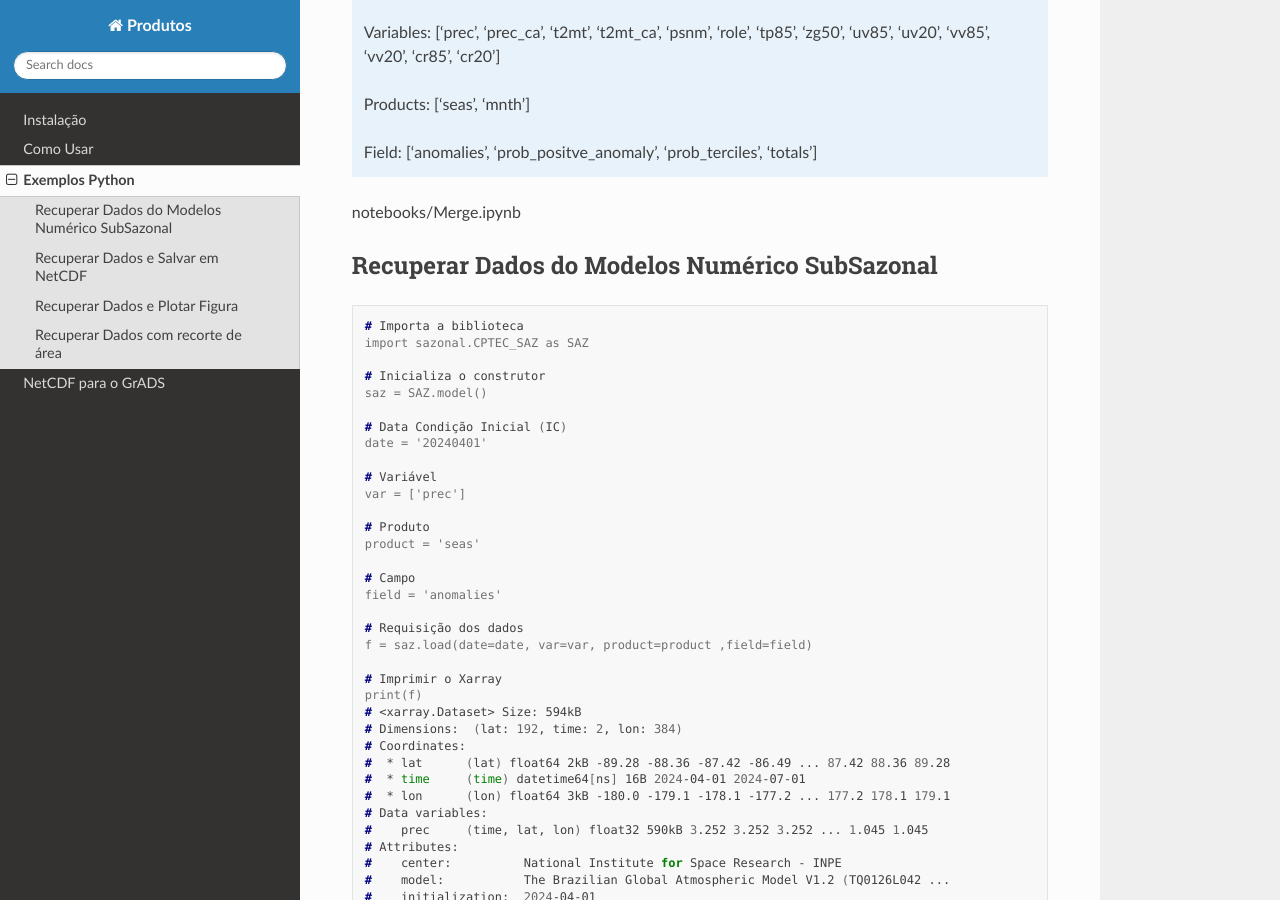
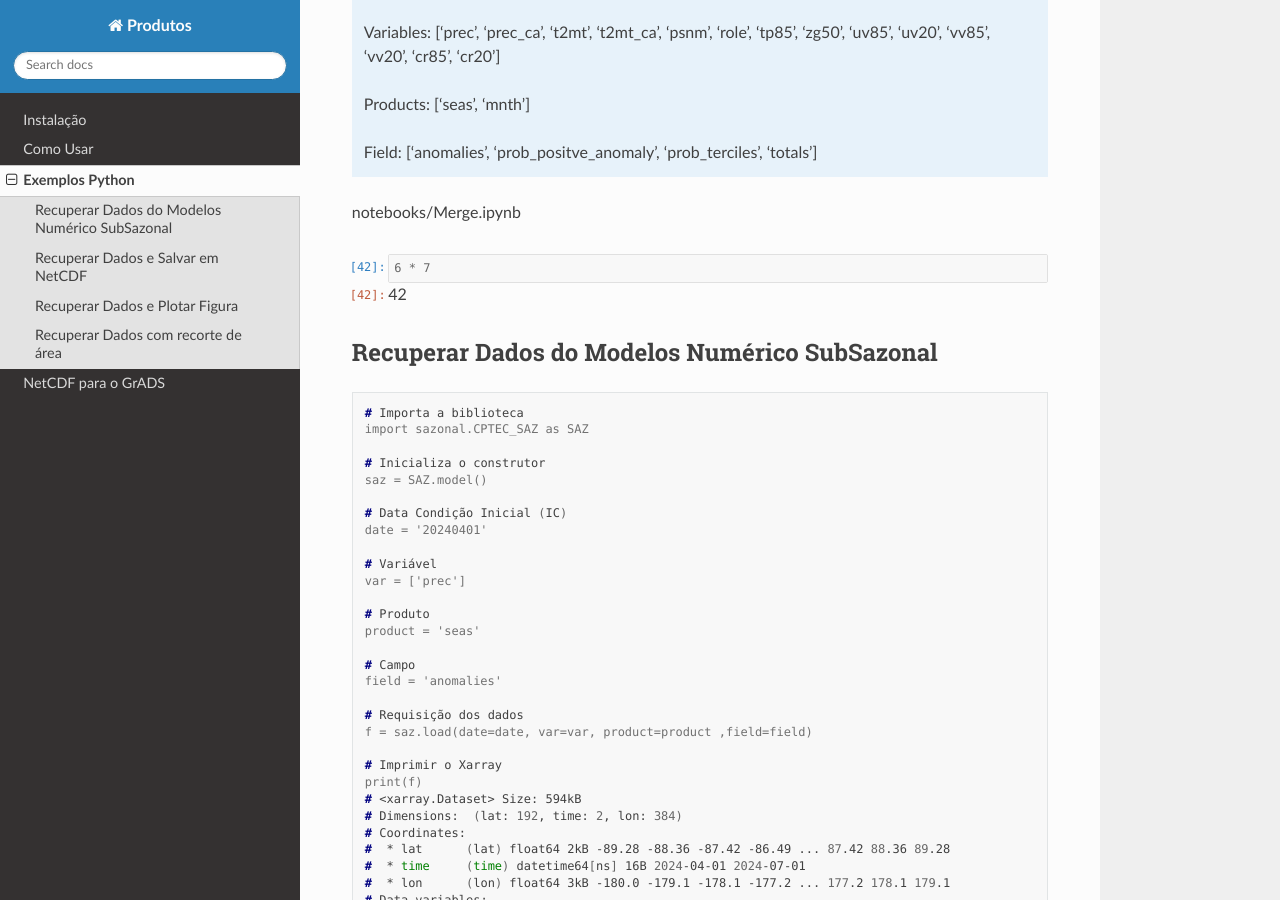
Before and after one commit to framework-CPTEC/Product-user, a Sphinx documentation site: the page built from docs/source/examplesPython.rst, in a window 1280 px wide and 900 px high, scrolled down 449 px. Built offline with Sphinx 7.4.7 and the Read the Docs theme 3.1.0, drawn with Linux system fonts in a browser that asks for light colours; pages that are not in the unit, such as notebooks, are missing from menus.

Commit message:
Update examplesPython.rst

```diff
--- a/docs/source/examplesPython.rst
+++ b/docs/source/examplesPython.rst
@@ -47,7 +47,15 @@ Exemplos Python
 
 :ref:`notebooks/Merge.ipynb`
 
+.. nbinput:: ipython3
+    :execution-count: 42
 
+    6 * 7
+
+.. nboutput::
+    :execution-count: 42
+
+    42
 
 Recuperar Dados do Modelos Numérico SubSazonal
 ----------------------------------------------
```
